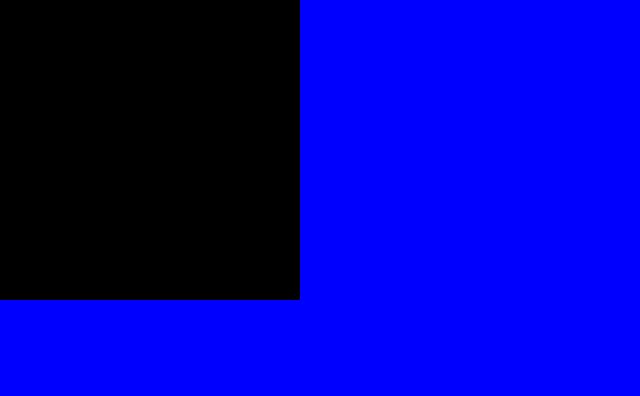
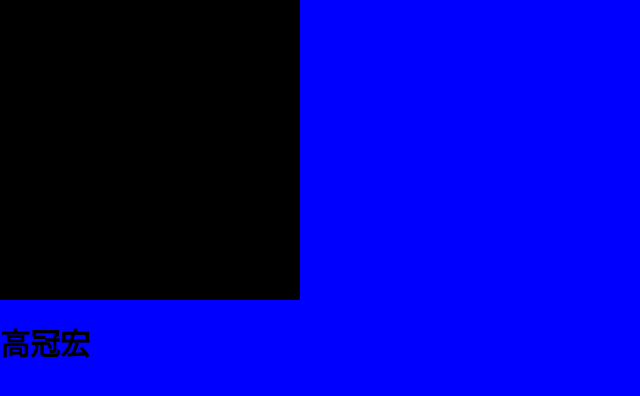
Before and after one commit to kitghu56435/product_test, a plain HTML site: page index.html in a window 1280 px wide. Shown: the whole page, without its empty margins (0-640 px from the left). Drawn offline with Linux system fonts and the light colour scheme.

Commit message:
加入標題樣式

```diff
--- a/index.css
+++ b/index.css
@@ -8,3 +8,6 @@ body{
     width:300px;
     height:300px;
 }
+h1{
+    font-size:30px;
+}
--- a/index.html
+++ b/index.html
@@ -11,5 +11,6 @@
     <div class="item">
 
     </div>
+    <h1>高冠宏</h1>
 </body>
 </html
```
Also changed, not shown: page.html (added).
